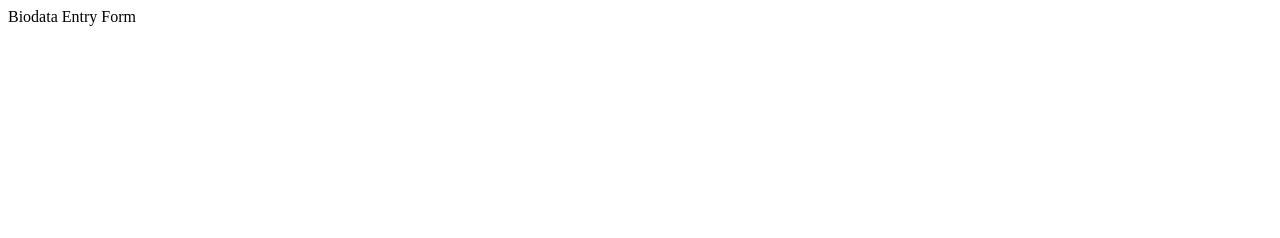
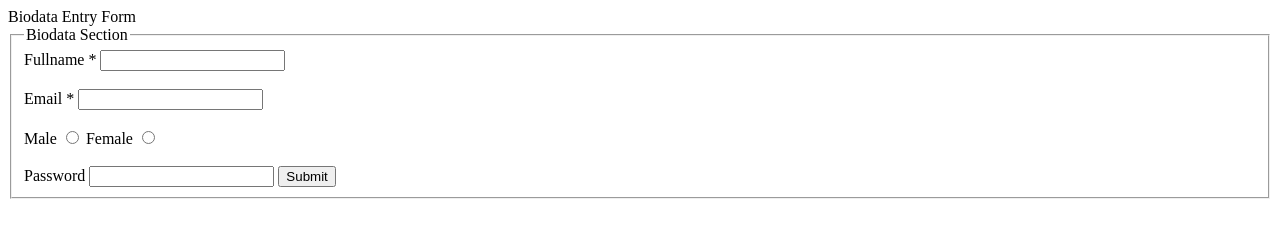
Before and after one commit to J-C01/week1, a plain HTML site: page index.html in a window 1280 px wide. Drawn offline with Linux system fonts and the light colour scheme.

Commit message:
index.html edited

```diff
--- a/index.html
+++ b/index.html
@@ -5,12 +5,30 @@
         <meta charset="UTF-8">
         <meta http-equiv="X-UA-Compatible" content="IE=edge">
         <meta name="viewport" content="width-device-width, initial-scale-1.0">
-        <title>Github Configuration Assessment</title>
+        <title>Biodata Form</title>
     </head>
     <body>
-        <header>Biodata Entry Form</header>
-        <form>
+        <div class="headder"><header>Biodata Entry Form</header></div>
+        <div class="fform">
+            <form method="*">
+                <fieldset>
+                    <legend>Biodata Section</legend>
+                    <label for="fullname">Fullname *</label>
+                    <input type="text" name="fullname" id="fullname" required><br><br>
+                    <label for="email">Email *</label>
+                    <input type="email" name="email" id="email" required><br><br>
+                    <label for="male">Male</label>
+                    <input type="radio" name="sex" id="male" value="Male" required>
+                    <label for="female ">Female</label>
+                    <input type="radio" name="sex" id="female" value="Female" required><br><br>
 
-        </form>
+                    <label for="pass">Password</label>
+                    <input type="pass" name="pass" id="pass" required>
+
+                    <button>Submit<script>alert("Form submitted successfully")</script></button>
+                </fieldset>
+            </form>
+        </div>
+
     </body>
 </html>
```
